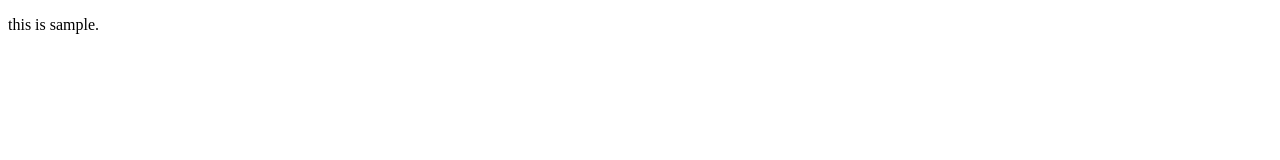
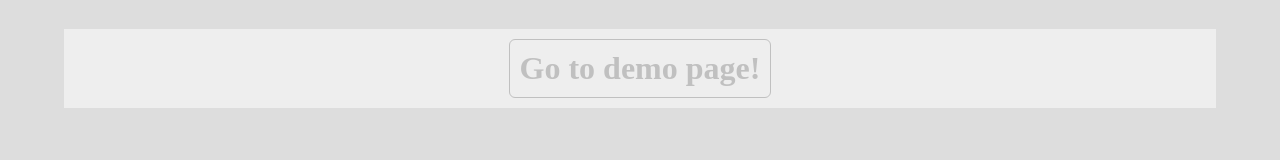
Before and after one commit to recobyx/recobyx.github.io, a plain HTML site: page index.html in a window 1280 px wide. Drawn offline with Linux system fonts and the light colour scheme.

Commit message:
add link to top

```diff
--- a/index.html
+++ b/index.html
@@ -4,5 +4,29 @@
     <meta charset="utf-8">
     <title>index file</title>
   </head>
-  <body><p>this is sample.</p></body>
+  <style media="screen">
+    body {
+      display: flex;
+      justify-content: center;
+      background: #ddd;
+    }
+    h1 {
+      width: 90vw;
+      background: #eee;
+      display: flex;
+      justify-content: center;
+    }
+    a {
+      display: block;
+      text-decoration: none;
+      margin: 10px;
+      padding: 10px;
+      color: silver;
+      border: 1px solid silver;
+      border-radius: 6px;
+    }
+  </style>
+  <body>
+    <h1><a href="recobyx/top.html">Go to demo page!</a></h1>
+  </body>
 </html>
```
